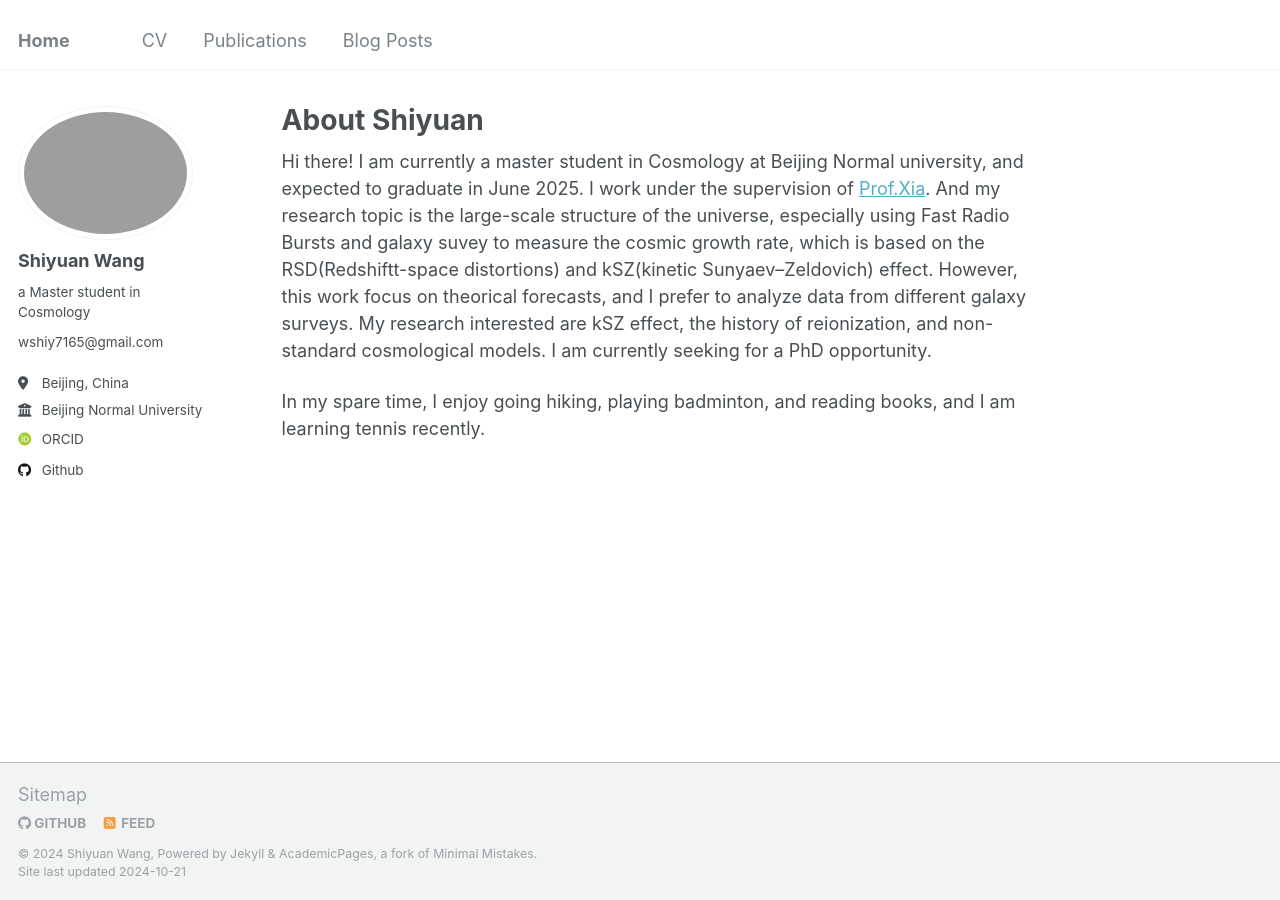
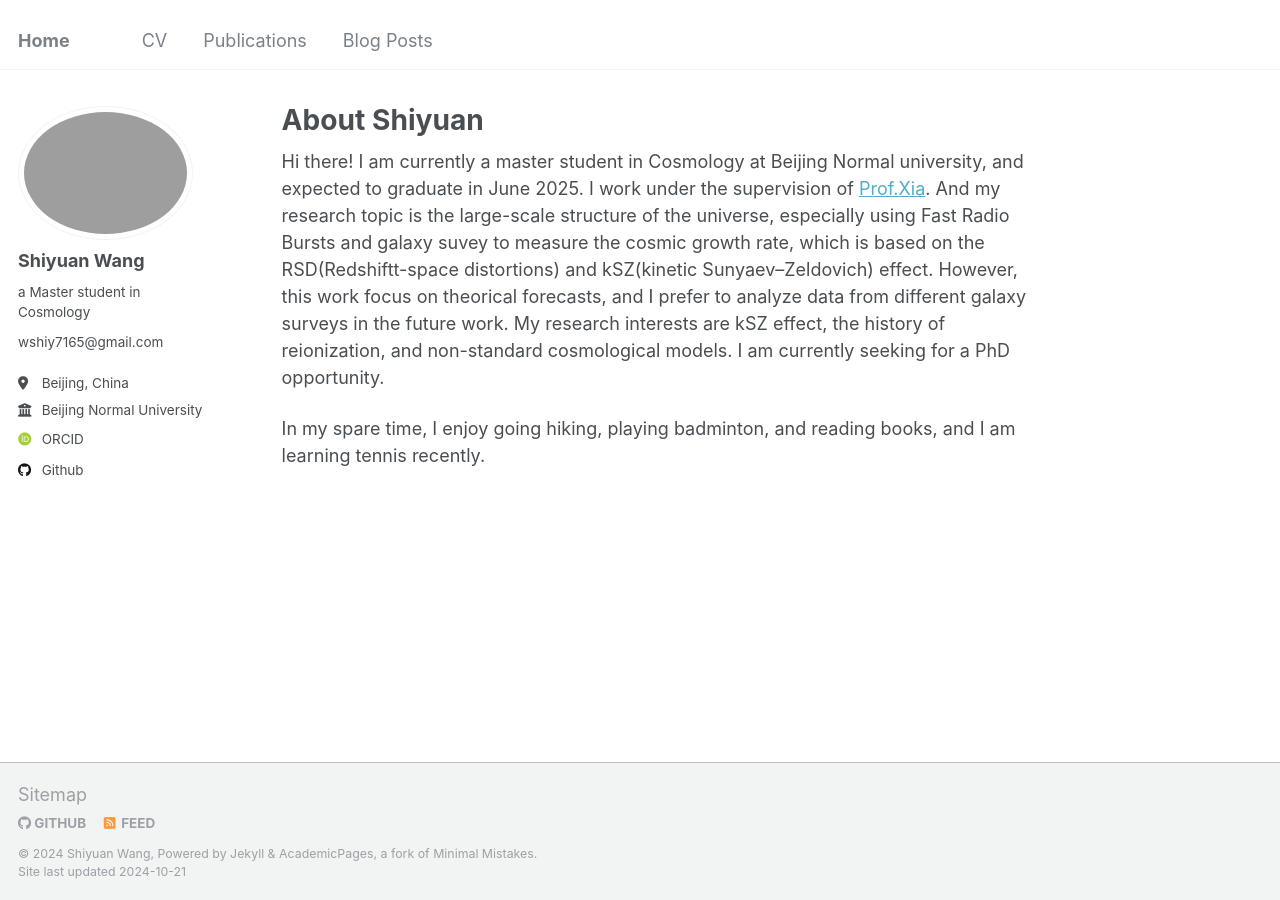
Before and after one commit to shiyuanwang11/shiyuanwang11.github.io, a Jekyll site: the page built from _pages/about.md, in a window 1280 px wide. Built offline with Jekyll 4.4.1, drawn with Linux system fonts in a browser that asks for light colours; some web fonts are replaced.

Commit message:
Update about.md

```diff
--- a/_pages/about.md
+++ b/_pages/about.md
@@ -7,6 +7,6 @@ redirect_from:
   - /about.html
 ---
 
-Hi there! I am currently a master student in Cosmology at Beijing Normal university, and expected to graduate in June 2025. I work under the supervision of [Prof.Xia](https://physicsfaculty.bnu.edu.cn/teacher/247/index.html). And my research topic is the large-scale structure of the universe, especially using Fast Radio Bursts and galaxy suvey to measure the cosmic growth rate, which is based on the RSD(Redshiftt-space distortions) and kSZ(kinetic Sunyaev–Zeldovich) effect. However, this work focus on theorical forecasts, and I prefer to analyze data from different galaxy surveys. My research interested are kSZ effect, the history of reionization, and non-standard cosmological models. I am currently seeking for a PhD opportunity.
+Hi there! I am currently a master student in Cosmology at Beijing Normal university, and expected to graduate in June 2025. I work under the supervision of [Prof.Xia](https://physicsfaculty.bnu.edu.cn/teacher/247/index.html). And my research topic is the large-scale structure of the universe, especially using Fast Radio Bursts and galaxy suvey to measure the cosmic growth rate, which is based on the RSD(Redshiftt-space distortions) and kSZ(kinetic Sunyaev–Zeldovich) effect. However, this work focus on theorical forecasts, and I prefer to analyze data from different galaxy surveys in the future work. My research interests are kSZ effect, the history of reionization, and non-standard cosmological models. I am currently seeking for a PhD opportunity.
 
 In my spare time, I enjoy going hiking, playing badminton, and reading books, and I am learning tennis recently.
```
